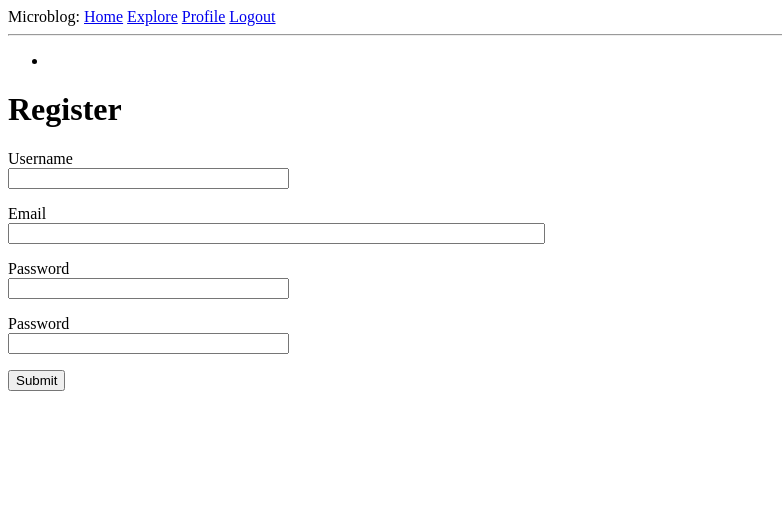
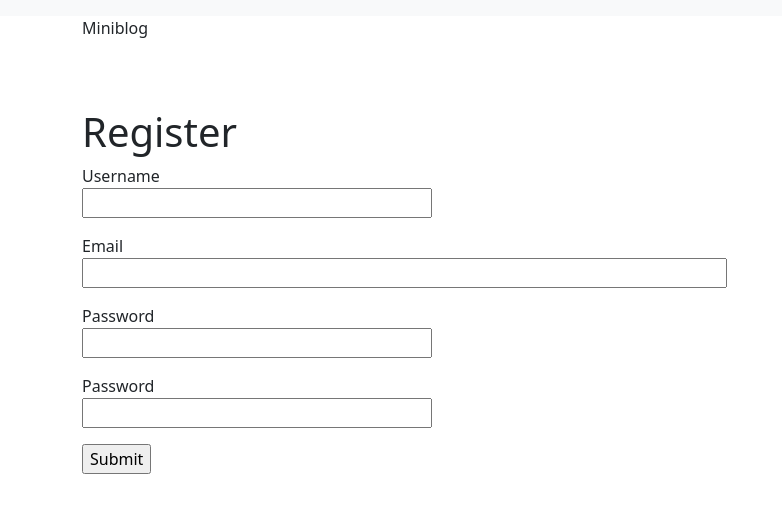
Before and after one commit to manrabs/miniblog, a Python web app: template app/templates/register.html in a window 1280 px wide. Shown: the top 513 px of the page, without its empty margins (0-782 px from the left). Run offline with Jinja, Linux system fonts and the light colour scheme; the template is opened without the code that fills it: most values are stand-ins (such as "Sample title", 1, 10 or a date in 2020); one stand-in notice (Sample message) is shown; form fields are guessed from the names that the template uses.

Commit message:
updated base.html with Bootstrap css and javascript

```diff
--- a/app/email.py
+++ b/app/email.py
@@ -1,7 +1,7 @@
+from threading import Thread
 from flask_mail import Message
 from flask import render_template
 from app import app, mail
-from threading import Thread
 
 def send_async_email(app, msg):
     with app.app_context():
--- a/app/templates/base.html
+++ b/app/templates/base.html
@@ -1,34 +1,66 @@
 <!DOCTYPE html>
-<html>
+<html lang="en">
   <head>
+    <meta charset="utf-8">
+    <meta name="viewport" content="width=device-width, initial-scale=1">
     {% if title %}
     <title>{{title}} - Miniblog</title>
     {% else %}
     <title>Welcome to Miniblog</title>
     {% endif %}
+    <link
+     href="https://cdn.jsdelivr.net/npm/bootstrap@5.3.2/dist/css/bootstrap.min.css"
+     rel="stylesheet"
+     integrity="sha384-T3c6CoIi6uLrA9TneNEoa7RxnatzjcDSCmG1MXxSR1GAsXEV/Dwwykc2MPK8M2HN"
+     crossorigin="anonymous">
   </head>
   <body>
-        <div>
-            Microblog:
-            <a href="{{ url_for('index') }}">Home</a>
-            <a href="{{ url_for('explore') }}">Explore</a>
+    <nav class="navbar navbar-expand-lg bg-body-tertiary"></nav>
+      <div class="container">
+        <a class="navbar-brand" href="{{ url_for('index') }}">Miniblog</a>
+        <button class="navbar-toggler" type="button" data-bs-toggle="collapse" data-bs-target="#navbarSupportedcontent" aria-controls="navbarSupportedContent" aria-expanded="false" aria-label="Toggle navigation">
+          <span class="navbar-toggler-icon"></span>
+        </button>
+        <div class="collapse navbar-collapse" id="navbarSupportedContent">
+          <ul class="navbar-nav me-auto mb-2 mb-lg-0">
+            <li class="nav-item">
+              <a class="nav-link" aria-current="page" href="{{ url_for('index') }}">Home</a>
+            </li>
+            <li class="nav-item">
+              <a class="nav-link" aria-current="page" href="{{ url_for('explore') }}">Explore</a>
+            </li>
+          </ul>
+          <ul class="navbar-nav mb-2 mb-lg-0">
             {% if current_user.is_anonymous %}
-            <a href="{{ url_for('login') }}">Login</a>
+            <li class="nav-item">
+              <a class="nav-link" aria-current="page" href="{{ url_for('login') }}">Login</a>
+            </li>
             {% else %}
-            <a href="{{ url_for('user', username=current_user.username) }}">Profile</a>
-            <a href="{{ url_for('logout') }}">Logout</a>
+            <li class="nav-item">
+              <a class="nav-link" aria-current="page" href="{{ url_for('user', username=current_user.username) }}">Profile</a>
+            </li>
+            <li class="nav-item">
+              <a class="nav-link" aria-current="page" href="{{ url_for('logout') }}">Logout</a>
+            </li>
             {% endif %}
+          </ul>
         </div>
-        <hr>
+      </div>
+    </nav>
+    <div class="container mt-3">
       {% with messages = get_flashed_messages() %}
       {% if messages %}
-        <ul>
         {% for messages in messages %}
-            <li>{{ message }}</li>
+        <div class="alert aler-info" role="alert">{{ message }}</div>
         {% endfor %}
-        </ul>
       {% endif %}
       {% endwith %}
       {% block content %}{% endblock %}
+    </div>
+    <script
+        src="https://cdn.jsdelivr.net/npm/bootstrap@5.3.2/dist/js/bootstrap.bundle.min.js"
+        integrity="sha384-C6RzsynM9kWDrMNeT87bh95OGNyZPhcTNXj1NW7RuBCsyN/o0jlpcV8Qyq46cDfL"
+        crossorigin="anonymous">
+    </script>
   </body>
 </html>
```
Lines whose indentation alone changed are shown as unchanged.
